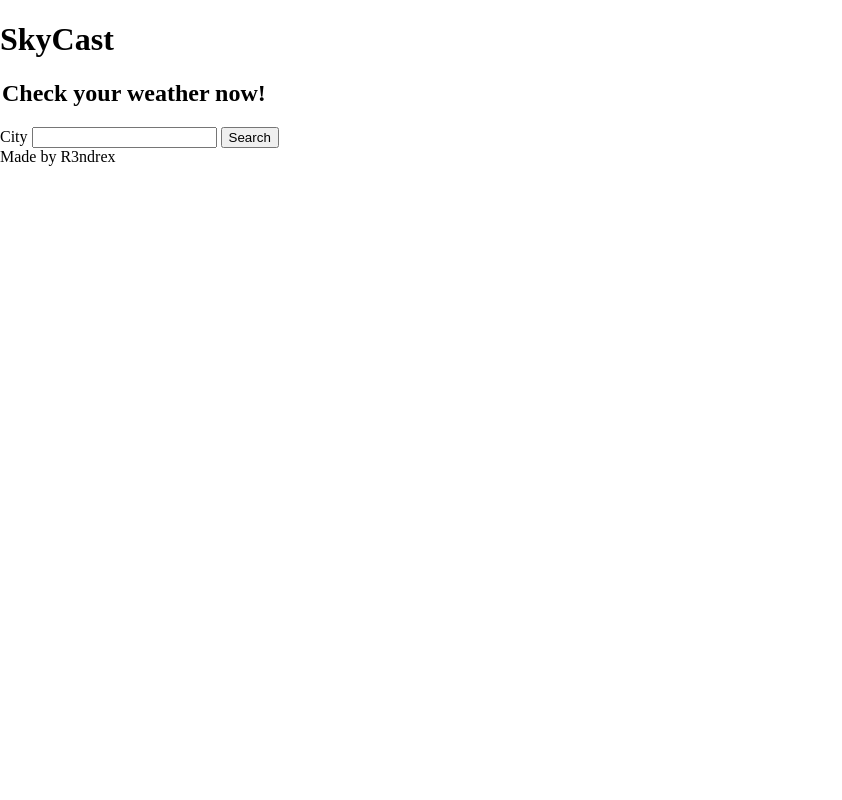
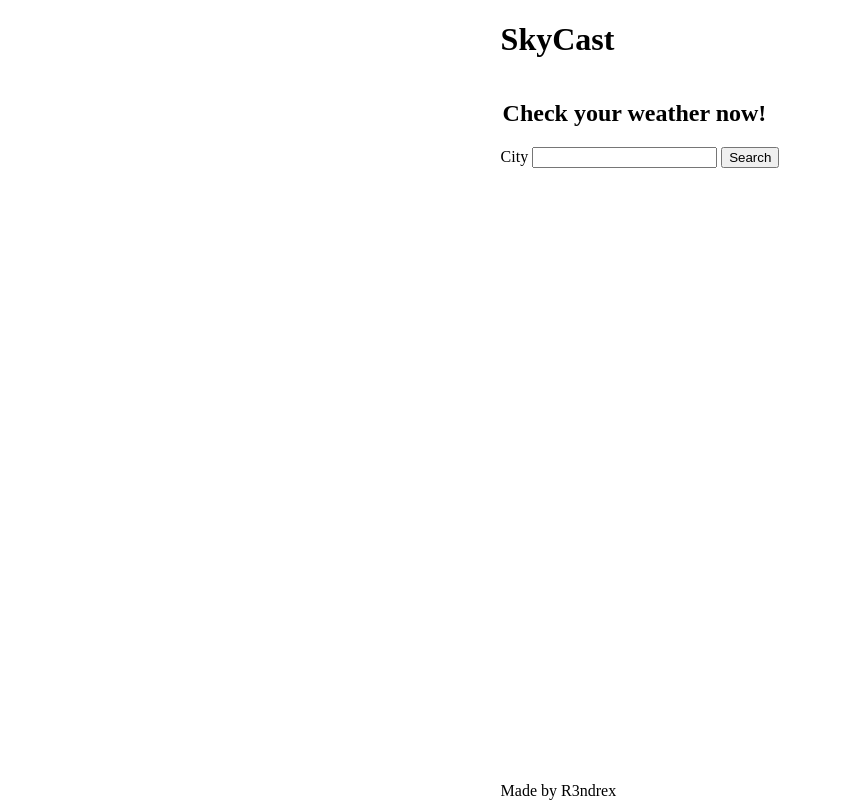
Before and after one commit to R3ndrex/SkyCast, a website built with webpack: page src/template.html in a window 1280 px wide. Shown: the whole page, without its empty margins (0-842 px from the left). Built offline with nearby package versions, Linux system fonts and the light colour scheme.

Commit message:
Make footer be in bottom of page, center by horisontal

```diff
--- a/src/style.css
+++ b/src/style.css
@@ -6,4 +6,8 @@
 body {
     margin: 0;
     padding: 0;
+    height: 100vh;
+    display: grid;
+    justify-content: center;
+    grid-template-rows: auto 1fr auto;
 }
```
